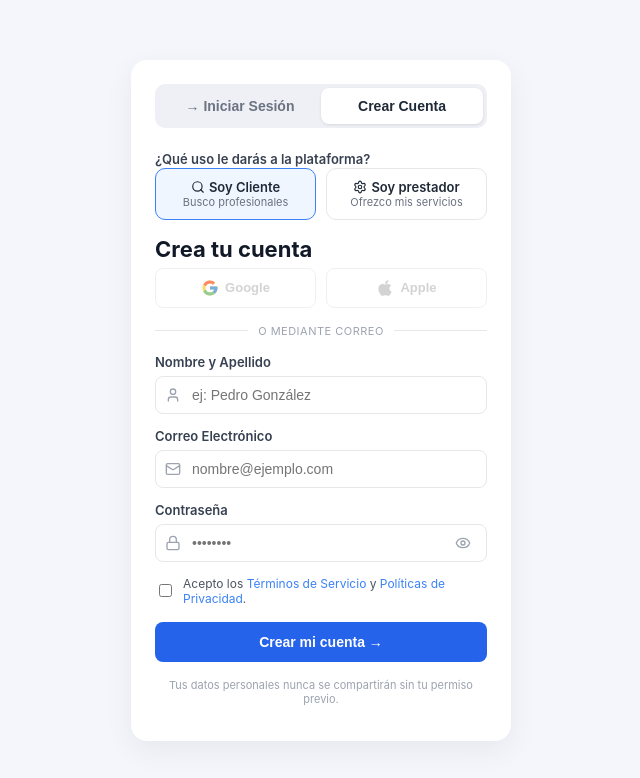
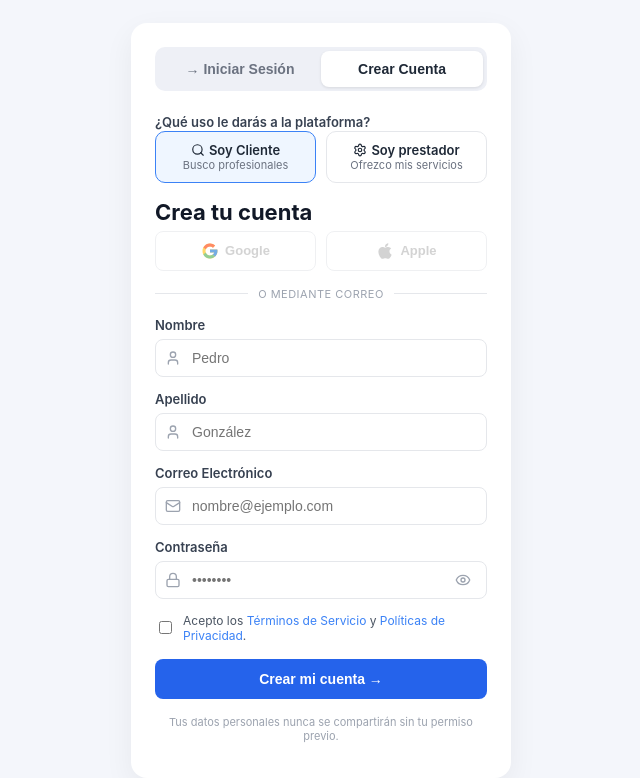
Before and after one commit to BrandonLunaCastro/DesarrolloWeb-UberOficios, a React (Vite) app in the folder frontend/: page / in a window 1280 px wide. Both pictures are taken after a click on the button "Crear Cuenta". Shown: the top 778 px of the page, without its empty margins (319-959 px from the left). Built offline with nearby package versions, Linux system fonts and the light colour scheme; no server answers.

Commit message:
refactor login and register form

```diff
--- a/frontend/src/App.jsx
+++ b/frontend/src/App.jsx
@@ -8,7 +8,8 @@ import './App.css';
 export default function App() {
   const [mode, setMode] = useState('login'); // 'login' | 'register'
   const [role, setRole] = useState('client'); // 'client' | 'provider'
-  const [name, setName] = useState('');
+  const [nombre, setNombre] = useState('');
+  const [apellido, setApellido] = useState('');
   const [email, setEmail] = useState('');
   const [password, setPassword] = useState('');
   const [showPassword, setShowPassword] = useState(false);
@@ -38,20 +39,15 @@ const handleSubmit = async (e) => {
       localStorage.setItem('jwt', data.access_token);
       setToken(data.access_token);
     } else {
-      // 1. Registramos (esto no devuelve token)
       await registerUser({
-        nombre_apellido: name,
-        correo: email,
-        contrasena: password });
+        nombre,
+        apellido,
+        email,
+        contrasena: password,
+        rol: role === 'provider' ? 'PRESTADOR' : 'CLIENTE',
+      });
 
-        alert("cuenta creada correctamente")
-        /*
-        teporalmente desactivo para probar registro en la db
-        // 2. Logueamos automáticamente para obtener el JWT
-        const loginData = await loginUser(email, password);
-        localStorage.setItem('jwt', loginData.access_token);
-        setToken(loginData.access_token);
-      */
+      alert('Cuenta creada correctamente');
     }
   } catch (err) {
     setError(err.message);
@@ -149,21 +145,38 @@ const handleSubmit = async (e) => {
 
         <form onSubmit={handleSubmit}>
           {mode === 'register' && (
+            <>
               <div className="field">
-              <label>Nombre y Apellido</label>
+                <label htmlFor="nombre">Nombre</label>
                 <div className="input-wrap">
-                <span className="icon-left">
-                    <User size={16} />
-                    </span>
+                  <span className="icon-left"><User size={16} /></span>
                   <input
+                    id="nombre"
                     type="text"
-                  value={name}
-                  onChange={(e) => setName(e.target.value)}
-                  placeholder="ej: Pedro González"
+                    value={nombre}
+                    onChange={(e) => setNombre(e.target.value)}
+                    placeholder="Pedro"
+                    autoComplete="given-name"
                     required
                   />
                 </div>
               </div>
+              <div className="field">
+                <label htmlFor="apellido">Apellido</label>
+                <div className="input-wrap">
+                  <span className="icon-left"><User size={16} /></span>
+                  <input
+                    id="apellido"
+                    type="text"
+                    value={apellido}
+                    onChange={(e) => setApellido(e.target.value)}
+                    placeholder="González"
+                    autoComplete="family-name"
+                    required
+                  />
+                </div>
+              </div>
+            </>
           )}
 
           <div className="field">
--- a/frontend/src/services/authService.js
+++ b/frontend/src/services/authService.js
@@ -1,5 +1,5 @@
-const API_URL = import.meta.env.VITE_API_URL;
-console.log('TODAS LAS ENV:', import.meta.env); // sacar después de confirmar
+const API_URL = (import.meta.env.VITE_API_URL || 'http://127.0.0.1:8000')
+  .replace(/\/+$/, '');
 
 async function request(endpoint, body) {
   const response = await fetch(`${API_URL}${endpoint}`, {
@@ -8,19 +8,23 @@ async function request(endpoint, body) {
     body: JSON.stringify(body),
   });
 
-  const data = await response.json().catch(() => null);
+  const data = await response.json();
 
   if (!response.ok) {
-    throw new Error(data?.detail || `Error ${response.status}`);
+    const detail = data.detail;
+    const message = Array.isArray(detail)
+      ? detail.map((issue) => issue.msg).join(', ')
+      : detail;
+    throw new Error(message || `Error ${response.status}`);
   }
 
   return data;
 }
 
 // Login: devuelve { access_token, token_type }
-export const loginUser = (correo, contrasena) =>
-  request('/auth/login', { correo, contrasena });
+export const loginUser = (email, contrasena) =>
+  request('/auth/login', { email, contrasena });
 
-// Register: devuelve { mensaje, id_usuario, nombre_apellido, correo } - SIN token
-export const registerUser = ({ nombre_apellido, correo, contrasena }) =>
-  request('/auth/register', { nombre_apellido, correo, contrasena });
+// Register: los campos corresponden a RegisterRequest del backend.
+export const registerUser = ({ nombre, apellido, email, contrasena, rol }) =>
+  request('/auth/register', { nombre, apellido, email, contrasena, rol });
```
Also changed, not shown: 1 other file (tests, documents, lock files or other folders). Lines whose indentation alone changed are shown as unchanged.
